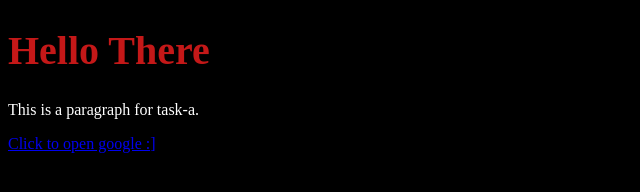
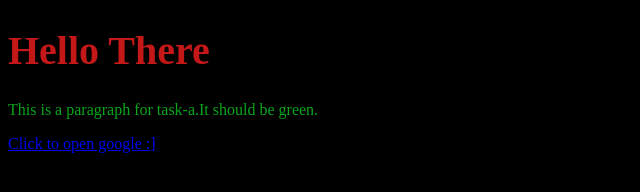
Before and after one commit to Mehdi-Mor/BasicsOfWebDev, a plain HTML site: page task-a/index.html in a window 1280 px wide. Shown: the whole page, without its empty margins (0-640 px from the left). Drawn offline with Linux system fonts and the light colour scheme.

Commit message:
final commit

```diff
--- a/task-a/index.html
+++ b/task-a/index.html
@@ -2,13 +2,17 @@
 <html lang="en">
 <head>
   <meta charset="UTF-8">
-  <title>Task a</title>
+  <title>Hello Web</title>
   <link rel="stylesheet" href="style.css">
 </head>
 <body>
 
+  <!--
+  Author: Mehdi Tahari
+  Date: 2025-09-22
+  -->
   <h1>Hello There</h1>
-  <p>This is a paragraph for task-a.</p>
+  <p>This is a paragraph for task-a.It should be green.</p>
   <a href="https://www.google.com">Click to open google :]</a>
 
 </body>
--- a/task-a/style.css
+++ b/task-a/style.css
@@ -1,12 +1,15 @@
 body {
   background-color: rgb(0, 0, 0);
 }
-
+/*
+Author: Mehdi Tahari
+Date: 2025-09-22
+*/
 h1 {
   color: rgb(196, 24, 24);
   font-size: 40px;
 }
 
 p {
-  color: rgb(255, 255, 255);
+  color: rgb(9, 166, 28);
 }
```
